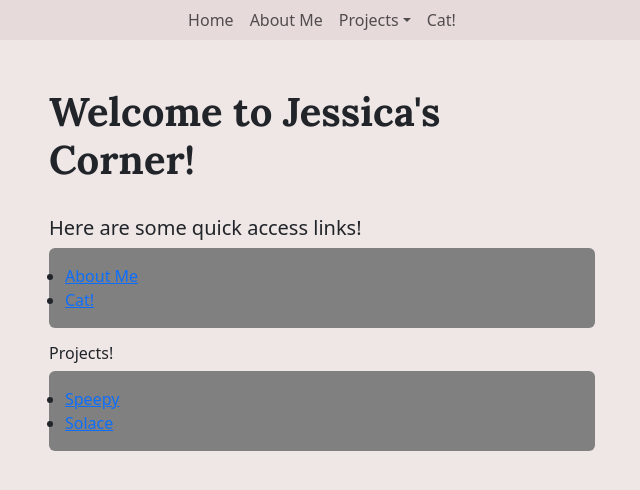
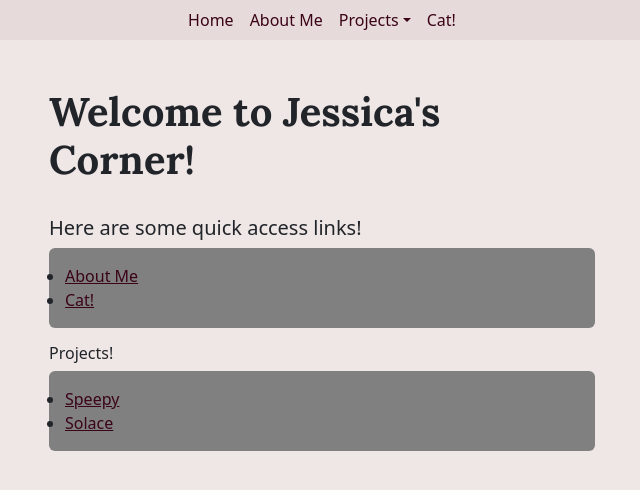
Before and after one commit to jessl314/JessicaL-Blog-Project, a React (Vite) app in the folder frontend/: page / in a window 1280 px wide. Shown: the top 490 px of the page, without its empty margins (318-958 px from the left). Built offline with nearby package versions, Linux system fonts and the light colour scheme.

Commit message:
changed color of links

```diff
--- a/frontend/src/index.css
+++ b/frontend/src/index.css
@@ -1,11 +1,11 @@
 
 a {
   font-weight: 500;
-  color: #646cff;
+  color: #3A0318 !important;
   text-decoration: inherit;
 }
 a:hover {
-  color: #535bf2;
+  color: #130108 !important;
 }
 
 body {
```
